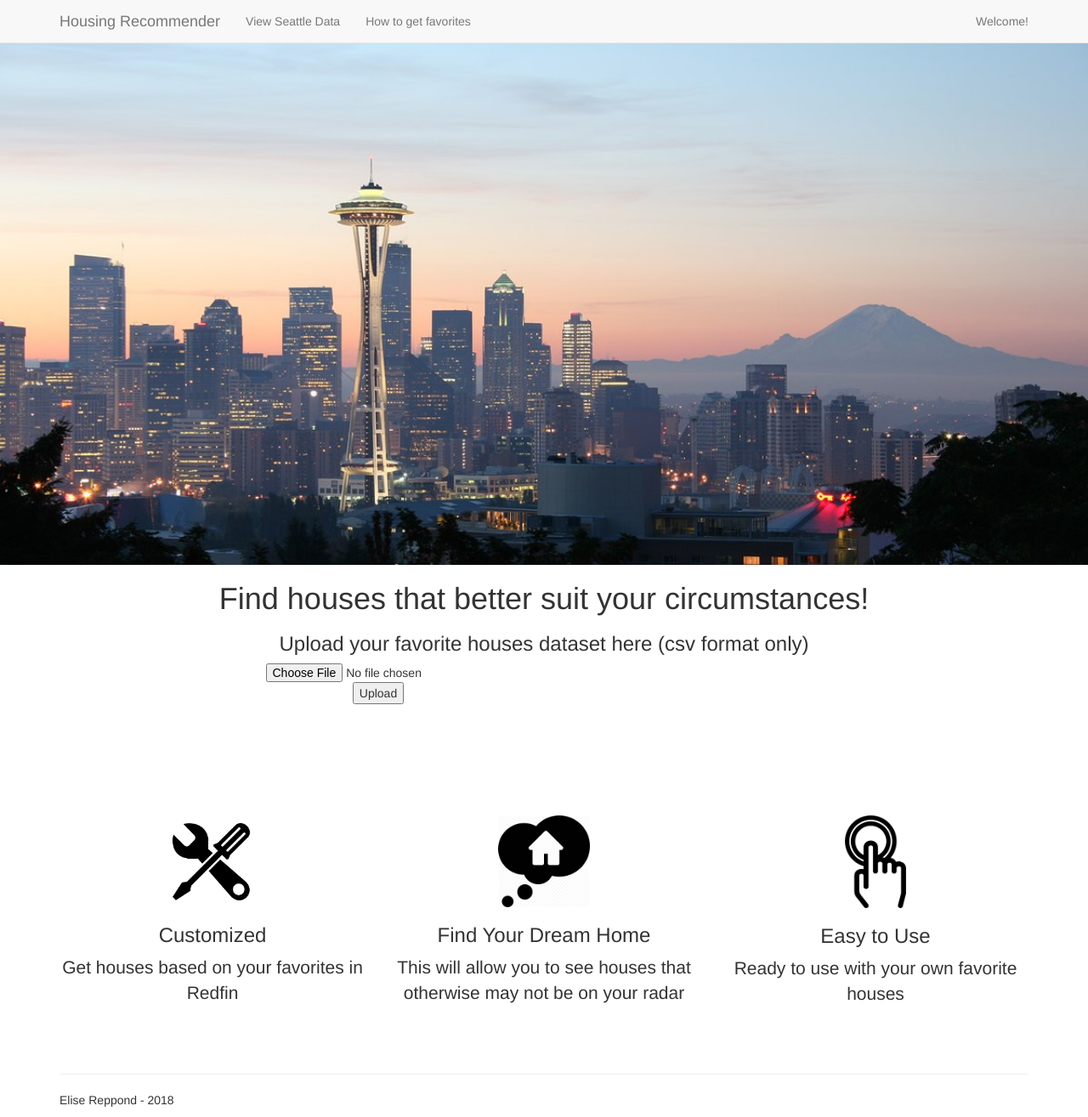
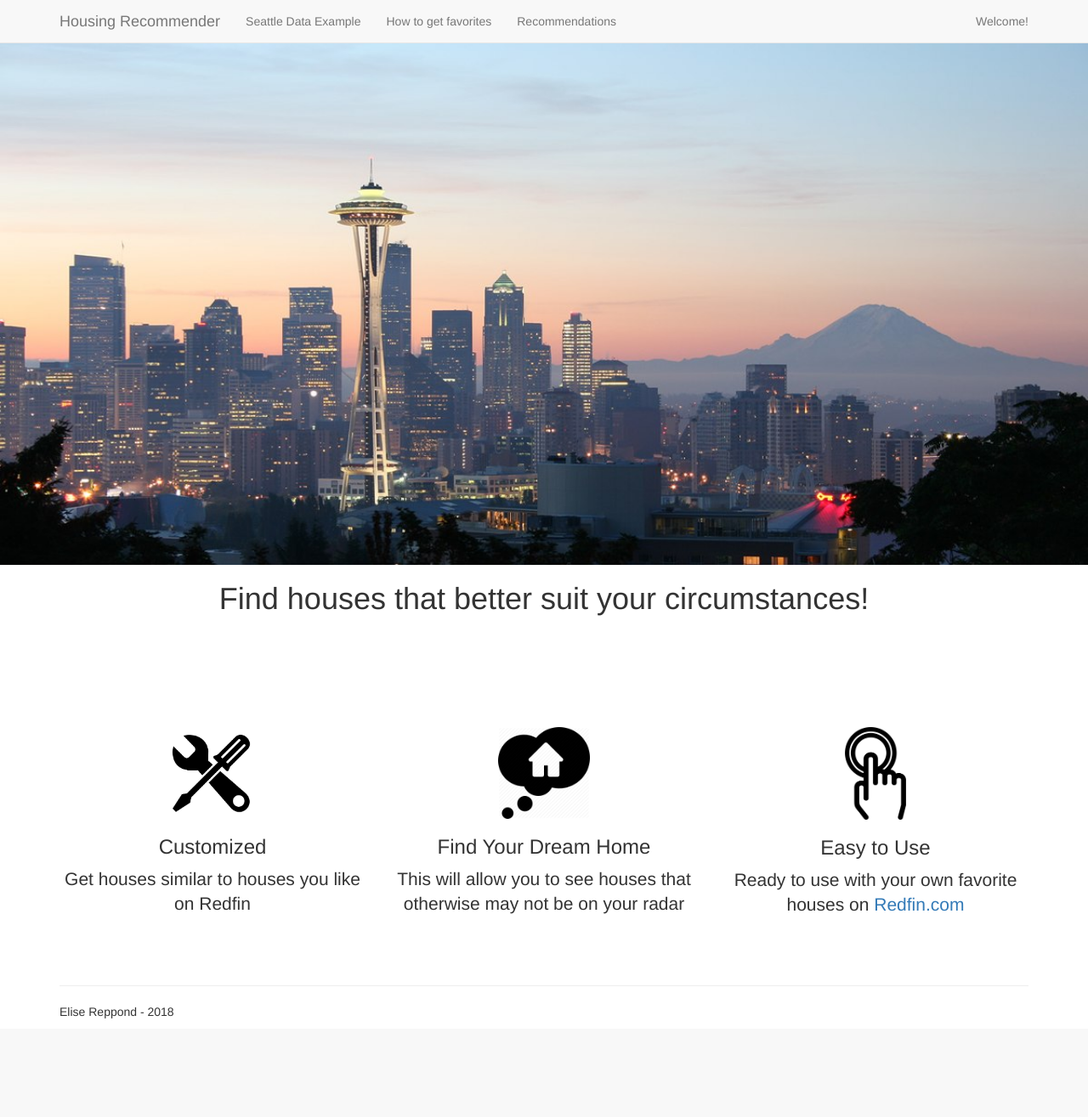
Before and after one commit to ereppond/housing-recommender, a Flask app: page / in a window 1280 px wide. Shown: the whole page at 85% size. After the commit the page ends 1199 px from the top, so only its background shows below. Run offline with Flask 2, Linux system fonts and the light colour scheme; some libraries are stand-ins or nearby versions.

Commit message:
upload file removed from page

```diff
--- a/templates/index.html
+++ b/templates/index.html
@@ -1,7 +1,27 @@
 <!DOCTYPE html>
 <html lang="en">
   <head>
-
+    <script src="https://ajax.googleapis.com/ajax/libs/jquery/3.3.1/jquery.min.js"></script>
+        <script>
+        $(function() {
+            $('#upload-file-btn').click(function() {
+                var form_data = new FormData($('#upload-file')[0]);
+                $.ajax({
+                    type: 'POST',
+                    url: '/uploadajax',
+                    data: form_data,
+                    contentType: false,
+                    cache: false,
+                    processData: false,
+                    async: false,
+                    success: function(data) {
+                        $('div#result').html(data)
+                        console.log('Success!');
+                    },
+                });
+            });
+        });
+        </script>
     <meta charset="utf-8">
     <meta http-equiv="X-UA-Compatible" content="IE=edge">
     <meta name="viewport" content="width=device-width, initial-scale=1">
@@ -34,8 +54,9 @@
         <!-- Collect the nav links, forms, and other content for toggling -->
         <div class="collapse navbar-collapse" id="recipes-navbar-collapse-1">
           <ul class="nav navbar-nav">
-            <li><a href="{{ url_for('data') }}">View Seattle Data</a></li>
+            <li><a href="{{ url_for('data') }}">Seattle Data Example</a></li>
             <li><a href="{{ url_for('favorites') }}">How to get favorites</a></li>
+            <li><a href="{{ url_for('recommendations') }}">Recommendations</a></li>
           </ul>
           <ul class="nav navbar-nav navbar-right">
             <li><a href="{{ url_for('welcome') }}">Welcome!</a></li>
@@ -50,18 +71,13 @@
         <div class="row">
           <div class="col-xl-9 mx-auto">
             <h1 class="mb-5">Find houses that better suit your circumstances!</h1>
-            <h3 class="mb-5">Upload your favorite houses dataset here (csv format only)</h3>
           </div>
           <div class="col-md-10 col-lg-8 col-xl-7 mx-auto">
             <form>
               <div class="form-row">
                 <div class="col-12 col-lg-30 mb-2 mb-md-0">
               <center>
-                <form method=post enctype=multipart/form-data>
-			      <p><input type=file name=file>
-			         <input type=submit value=Upload>
-			      </p>
-			    </form>
+                <div id="result"> </div>
                 </div>
                 <div class="col-12 col-md-3">
               </center>
@@ -86,7 +102,7 @@
   				<img src="{{url_for('static', filename='customized.png')}}" style="width:30%; height:30%; margin:0 auto;"/>
               </div>
               <h3>Customized</h3>
-              <p class="lead mb-0">Get houses based on your favorites in Redfin</p>
+              <p class="lead mb-0">Get houses similar to houses you like on Redfin</p>
             </div>
           </div>
           <div class="col-lg-4">
@@ -104,7 +120,7 @@
   				<img src="{{url_for('static', filename='easy.png')}}" style="width:20%; height:20%; margin:0 auto;"/>
               </div>
               <h3>Easy to Use</h3>
-              <p class="lead mb-0">Ready to use with your own favorite houses</p>
+              <p class="lead mb-0">Ready to use with your own favorite houses on <a href='redfin.com'>Redfin.com</a></p>
             </div>
           </div>
         </div>
```
